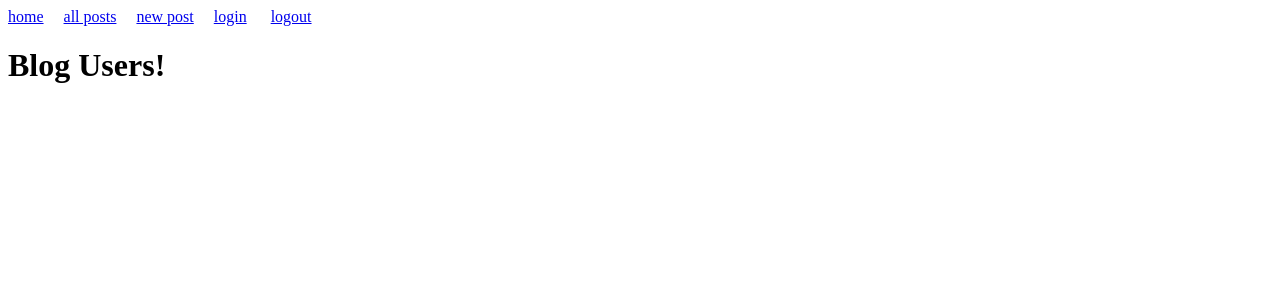
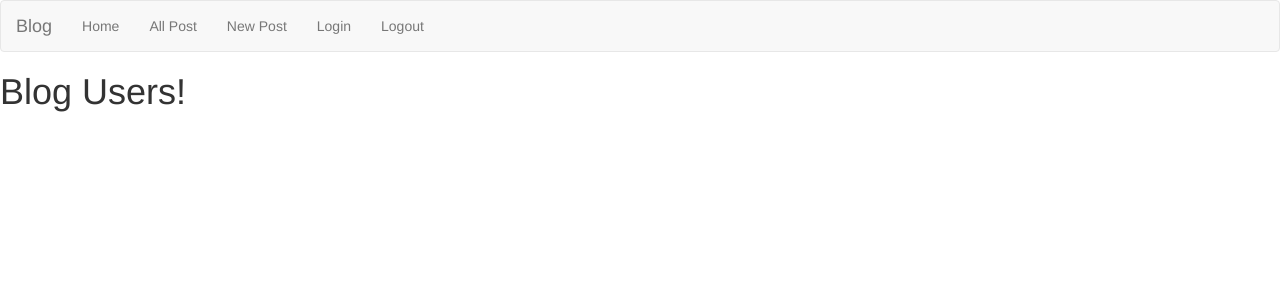
Before and after one commit to SumitPandey11/Blogz, a Flask app: page / in a window 1280 px wide. Shown: the top 300 px of the page. Run offline with Flask 2, Linux system fonts and the light colour scheme; some libraries are stand-ins or nearby versions.

Commit message:
User bootstarp in Header

```diff
--- a/templates/base.html
+++ b/templates/base.html
@@ -1,6 +1,11 @@
 <!doctype.html>
 <html>
     <head>
+            <meta charset="utf-8">
+            <meta name="viewport" content="width=device-width, initial-scale=1">
+            <link rel="stylesheet" href="https://maxcdn.bootstrapcdn.com/bootstrap/3.3.7/css/bootstrap.min.css">
+            <script src="https://ajax.googleapis.com/ajax/libs/jquery/3.3.1/jquery.min.js"></script>
+            <script src="https://maxcdn.bootstrapcdn.com/bootstrap/3.3.7/js/bootstrap.min.js"></script>
         <style>
             .error {
                 color: red;
@@ -9,13 +14,22 @@
         <title>{{title}}</title>
     </head>
 <body>
-    <div>
-        <a href='/'>home</a>&emsp;
-        <a href='/blog'>all posts</a>&emsp;
-        <a href='/newpost'>new post</a>&emsp;
-        <a href='/login'>login</a> &emsp;
-        <a href='/logout'>logout</a>
-    </div>
+
+        <nav class="navbar navbar-default">
+                <div class="container-fluid">
+                  <div class="navbar-header">
+                    <a class="navbar-brand" href="#">Blog</a>
+                  </div>
+                  <ul class="nav navbar-nav">
+                    <li><a href="/">Home</a></li>
+                    <li><a href="/blog">All Post</a></li>
+                    <li><a href="/newpost">New Post</a></li>
+                    <li><a href="/login">Login</a></li>
+                    <li><a href="/logout">Logout</a></li>
+                  </ul>
+                </div>
+              </nav>
+
 
     {% block content %}
     {% endblock %}
```
